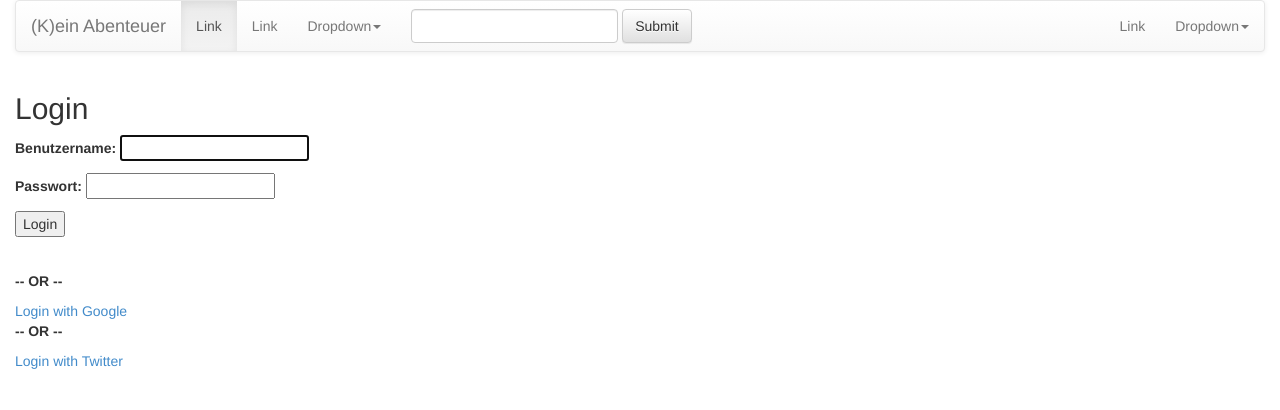
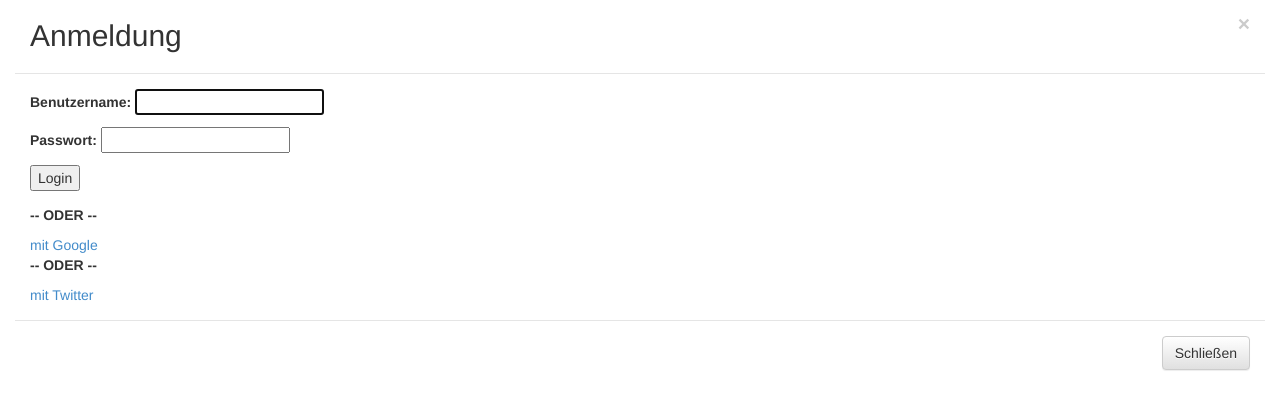
Before and after one commit to milkbread/KeinAbenteuer, a Django app: page /login/ in a window 1280 px wide. Shown: the top 410 px of the page. Run offline with Django 3.2, Linux system fonts and the light colour scheme; some libraries are stand-ins or nearby versions.

Commit message:
Open login-view in a modal-window

```diff
--- a/core/templates/core/master.html
+++ b/core/templates/core/master.html
@@ -66,10 +67,12 @@
                             <a href="#">Link</a>
                         </li>
                         <li class="dropdown">
-                             <a href="#" class="dropdown-toggle" data-toggle="dropdown">Dropdown<strong class="caret"></strong></a>
+                             <a href="#" class="dropdown-toggle" data-toggle="dropdown">Anmeldung<strong class="caret"></strong></a>
                             <ul class="dropdown-menu">
                                 <li>
-                                    <a href="#">Action</a>
+                                    <a data-toggle="modal" href="/login" data-target="#myModal">
+                                        Login
+                                    </a>
                                 </li>
                                 <li>
                                     <a href="#">Another action</a>
@@ -86,13 +89,31 @@
                         </li>
                     </ul>
                 </div>
-
             </nav>
+            {% endblock %}
             {% block header %}
             {% endblock %}
         </div>
     </div>
     {% block body%}{% endblock %}
 </div>
+    {% block modal %}
+    <div class="modal fade" id="myModal" tabindex="-1" role="dialog" aria-labelledby="myModalLabel">
+      <div class="modal-dialog" role="document">
+        <div class="modal-content">
+          <div class="modal-header">
+            <button type="button" class="close" data-dismiss="modal" aria-label="Close"><span aria-hidden="true">&times;</span></button>
+            <h4 class="modal-title" id="myModalLabel">Modal title</h4>
+          </div>
+          <div class="modal-body">
+          </div>
+          <div class="modal-footer">
+            <button type="button" class="btn btn-default" data-dismiss="modal">Close</button>
+            <button type="button" class="btn btn-primary">Save changes</button>
+          </div>
+        </div>
+      </div>
+    </div>
+    {% endblock %}
   </body>
 </html>
--- a/core/templates/registration/login.html
+++ b/core/templates/registration/login.html
@@ -2,17 +2,37 @@
 
 {% block title %}Login{% endblock %}
 
-{% block body %}
-  <h2>Login</h2>
-  <form method="post">
-    {% csrf_token %}
-    {{ form.as_p }}
-    <button type="submit">Login</button>
-  </form>
-  <br>
-  <p><strong>-- OR --</strong></p>
-  <a href="{% url 'social:begin' 'google-oauth2' %}?next=/">Login with Google</a>
-  <br>
-  <p><strong>-- OR --</strong></p>
-  <a href="{% url 'social:begin' 'twitter' %}">Login with Twitter</a>
+{% block navbar %}{% endblock %}
+
+{% block header %}
+<div class="modal-header">
+  <button type="button" class="close" data-dismiss="modal" aria-label="Close"><span aria-hidden="true">&times;</span></button>
+  <h2 class="modal-title" id="myModalLabel">Anmeldung</h2>
+</div>
+<div class="modal-body">
+    <div class="row">
+        <div class="col-md-12">
+            <form method="post">
+                {% csrf_token %}
+                {{ form.as_p }}
+                <button type="submit">Login</button>
+            </form>
+        </div>
+    </div>
+    <div class="row">
+        <div class="col-md-12">
+            <p><strong>-- ODER --</strong></p>
+            <a href="{% url 'social:begin' 'google-oauth2' %}?next=/">mit Google</a>
+        </div>
+    </div>
+    <div class="row">
+        <div class="col-md-12">
+            <p><strong>-- ODER --</strong></p>
+            <a href="{% url 'social:begin' 'twitter' %}">mit Twitter</a>
+        </div>
+    </div>
+</div>
+<div class="modal-footer">
+  <button type="button" class="btn btn-default" data-dismiss="modal">Schließen</button>
+</div>
 {% endblock %}
```
Also changed, not shown: other parts of core/templates/core/master.html (+1 -0 lines).
